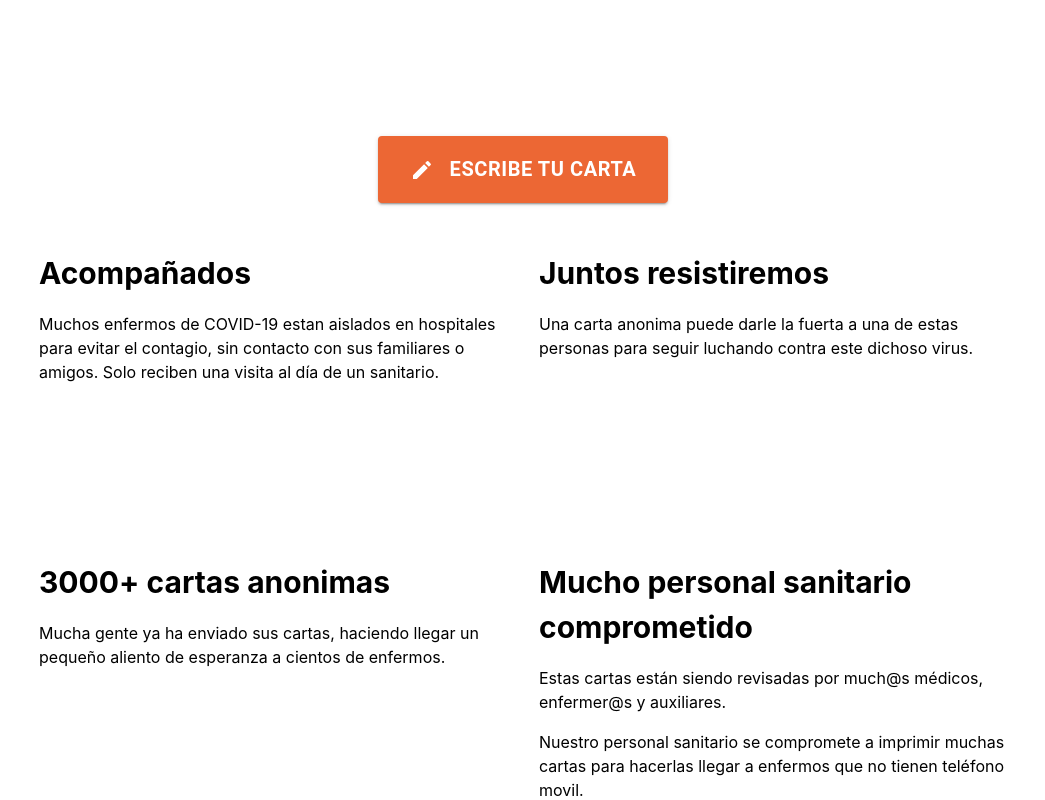
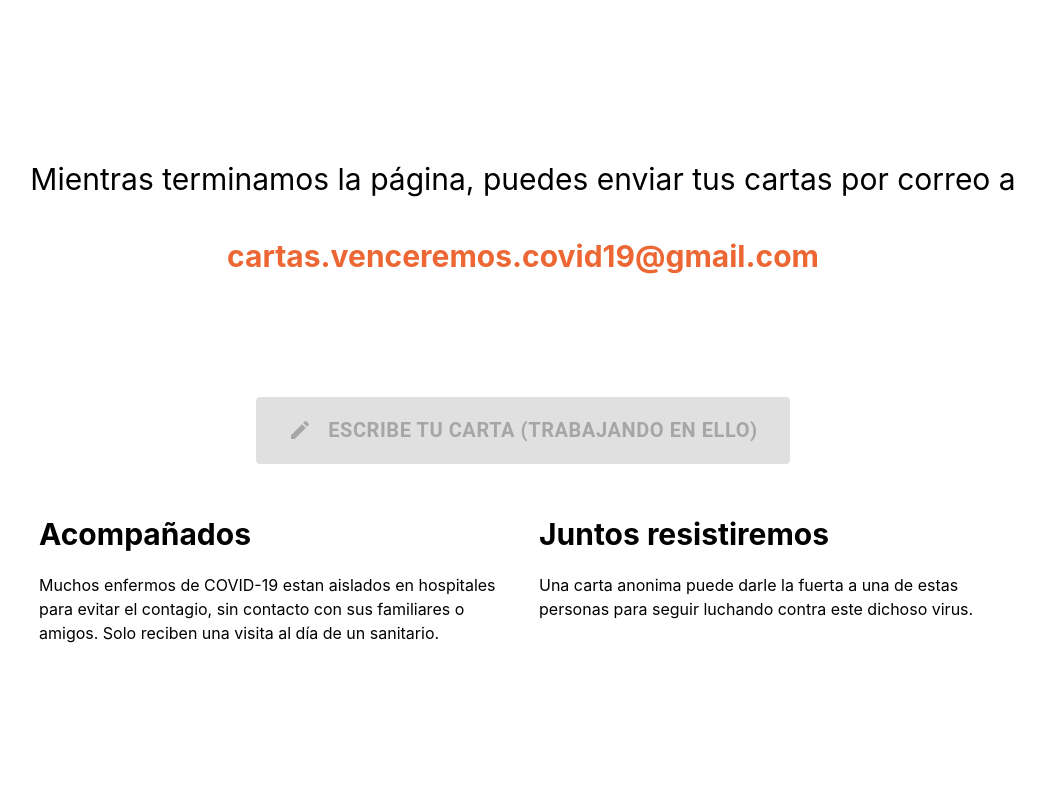
Before and after one commit to carlosbaraza/con-tu-carta-resistiremos, a React (Create React App) app: page / in a window 1280 px wide. Shown: the part 620-1420 px from the top of the page, without its empty margins (117-1162 px from the left). Built offline with nearby package versions, Linux system fonts and the light colour scheme; the HTML template or start-up script is replaced by a standard one.

Commit message:
Add banner with email on top

```diff
--- a/src/components/HomePage/HomePage.tsx
+++ b/src/components/HomePage/HomePage.tsx
@@ -79,6 +79,40 @@ const CardTitle = styled.h3`
   margin: 0;
 `;
 
+const TemporaryBanner = styled.h1`
+  display: flex;
+  flex-direction: column;
+  align-items: center;
+  padding-bottom: ${theme.spacing.xl};
+  width: 100%;
+
+  h3 {
+    font-size: 30px;
+    font-weight: normal;
+  }
+
+  a {
+    color: ${theme.color.secondary};
+    text-decoration: none;
+    font-size: 16px;
+  }
+
+  @media (min-width: 768px) {
+    a {
+      font-size: 30px;
+    }
+  }
+
+  > * {
+    margin: 0;
+    word-wrap: break-word;
+  }
+
+  > * + * {
+    margin-top: ${theme.spacing.l};
+  }
+`;
+
 type Props = {};
 
 export const HomePage = (props: Props) => {
@@ -87,10 +121,16 @@ export const HomePage = (props: Props) => {
       <Header />
       <InnerContainer>
         <Section>
-          <CTA color="secondary" variant="contained" component={Link} to="/cartas/new">
+          <TemporaryBanner>
+            <h3>Mientras terminamos la página, puedes enviar tus cartas por correo a </h3>
+            <a href="mailto:cartas.venceremos.covid19@gmail.com">
+              cartas.venceremos.covid19@gmail.com
+            </a>
+          </TemporaryBanner>
+          <CTA color="secondary" variant="contained" component={Link} to="/cartas/new" disabled>
             <ButtonContent>
               <CreateIcon />
-              <span>Escribe tu carta</span>
+              <span>Escribe tu carta (trabajando en ello)</span>
             </ButtonContent>
           </CTA>
           <SectionRow>
@@ -131,8 +171,8 @@ export const HomePage = (props: Props) => {
               </p>
             </Card>
           </SectionRow>
-          <CTA color="default" variant="contained" component={Link} to="/cartas">
-            <ButtonContent>Otras cartas anonimas</ButtonContent>
+          <CTA color="default" variant="contained" component={Link} to="/cartas" disabled>
+            <ButtonContent>Otras cartas anonimas (trabajando en ello)</ButtonContent>
           </CTA>
         </Section>
       </InnerContainer>
```
